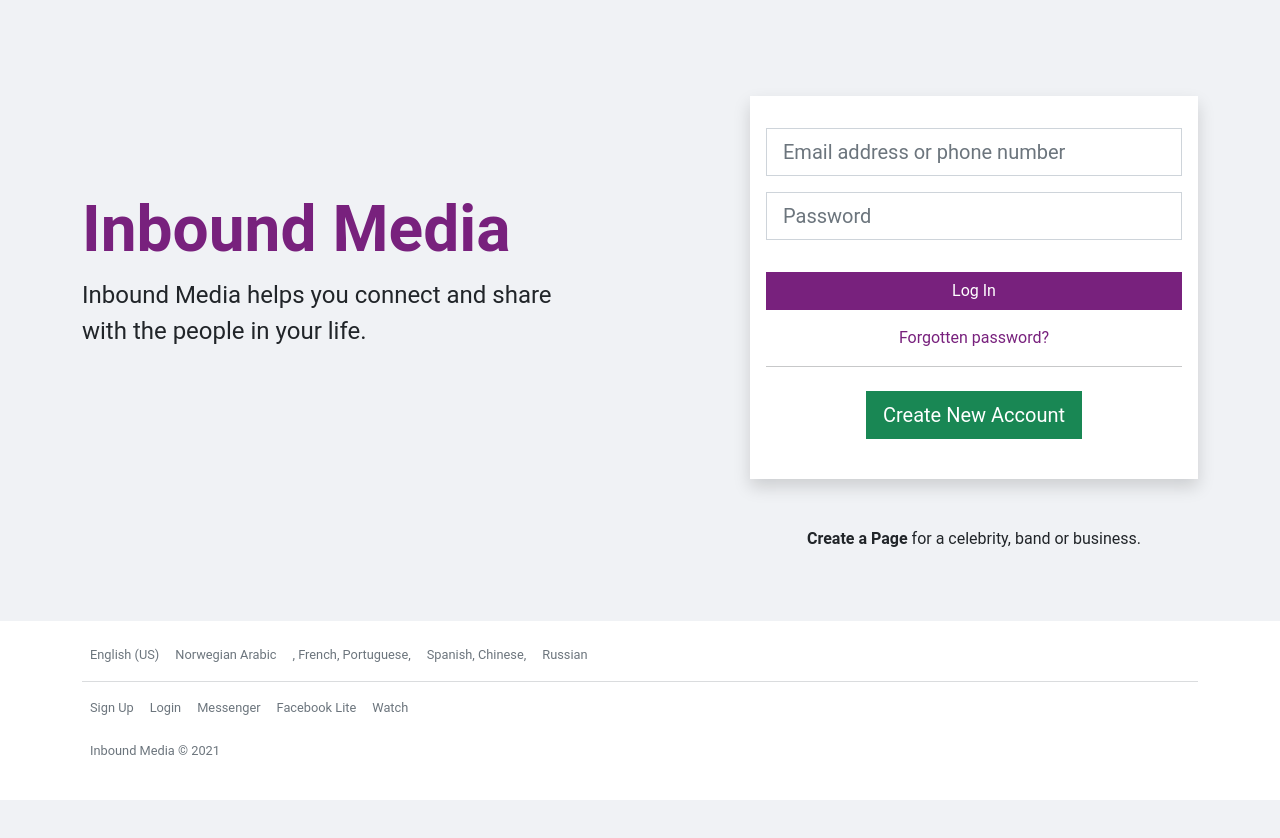
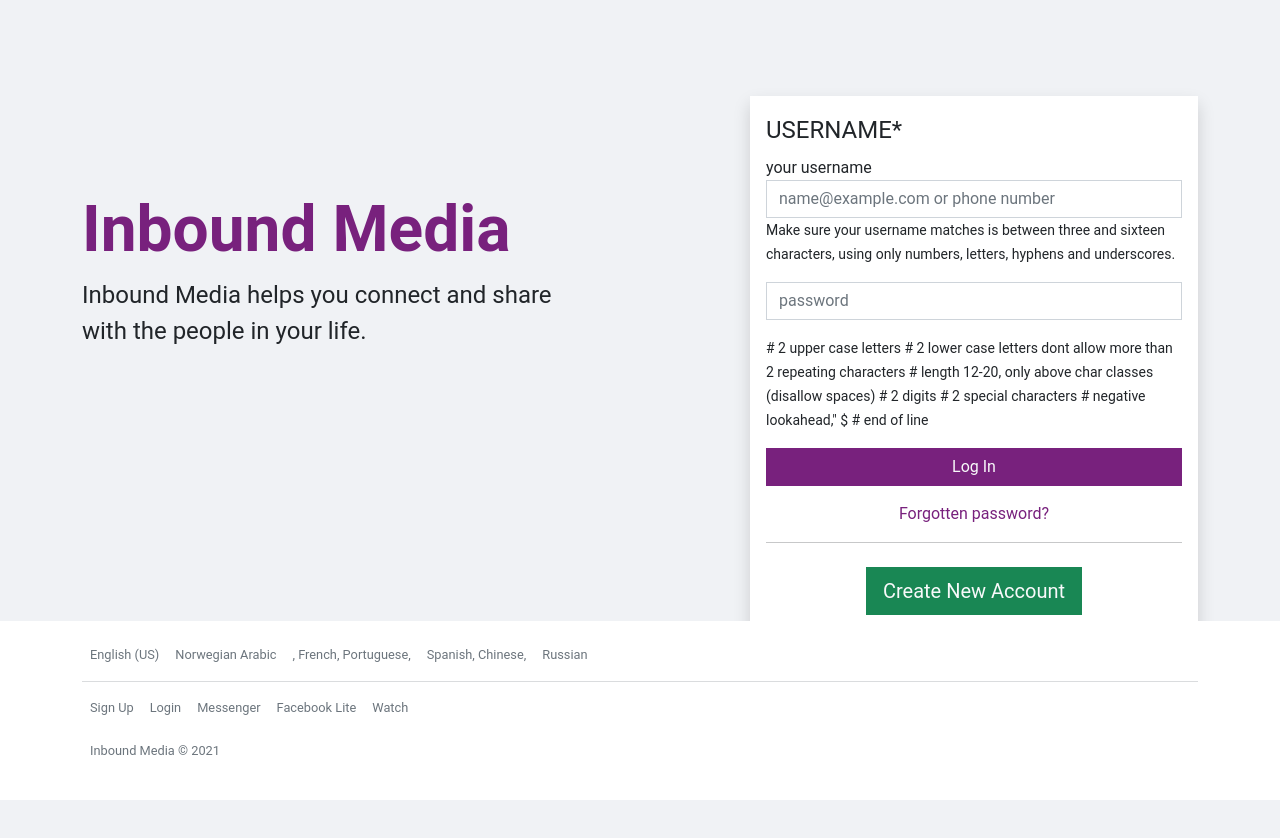
Before and after one commit to Ousman37/css-frameworks_CA, a website: page index.html in a window 1280 px wide. Before the commit the page ends 800 px from the top, so only its background shows below. Drawn offline with nearby package versions, Linux system fonts and the light colour scheme.

Commit message:
adding html validation HTML

```diff
--- a/index.html
+++ b/index.html
@@ -25,18 +25,44 @@
       <!-- !login form -->
       <!-- !first was form tag -->
       <div class="bg-white shadow rounded p-3 input-group-lg">
-        <input type="email" class="form-control my-3" placeholder="Email address or phone number" />
-        <input type="password" class="form-control my-3" placeholder="Password" />
-        <a href="/feed.html"><button class="btn btn-primary w-100 my-3">Log In</button></a>
-        <a href="#" class="text-decoration-none text-center">
-          <p>Forgotten password?</p>
-        </a>
+
+
+  <fieldset>
+  <form method="post" class="contact-from form" id="search-dummy">
+    <legend> USERNAME* </legend>
+    <label for="regex1">your username</label>
+    <input type="text" class="form-control" id="regex1" aria-describedby="regex1help" pattern="^[a-z0-9_-]{3,16}$" required
+      placeholder="name@example.com or phone number"
+      title="3-16 character username containing only lowercase letters, numbers, underscore and hyphen" />
+
+    <small class="alert-danger" id="regex1help">Make sure your username matches is between three and sixteen
+      characters, using only numbers, letters, hyphens and
+      underscores.</small>
+
+      <div class="form-group">
+          <input type="password" class="form-control my-3"  id="regex2" aria-describedby="regex1help" pattern="^[A-Za-z0-9!@#$%^&*()\-_=+{};:, !>.>]${12,20})
+        (?=(?:.*[a-z]){2,}) (?=(?:.*\d){2,})" placeholder="password" required>
+
+        <small class="alert-danger" id="regex1help"> # 2 upper case letters # 2 lower case letters dont allow
+          more than 2 repeating characters # length 12-20, only above char classes (disallow spaces) # 2 digits # 2
+          special characters # negative lookahead," $ # end of line</small>
+
+
+          <a href="/feed.html"><button class="btn btn-primary w-100 my-3 text-light">Log In</button></a>
+          <a href="#" class="text-decoration-none text-center">
+            <p>Forgotten password?</p>
+          </a>
+
+      </div>
+
         <!-- !create form -->
         <hr />
         <div class="text-center my-4">
-          <button class="btn btn-success btn-lg" type="button" data-bs-toggle="modal"
+          <button class="btn btn-success btn-lg text-light" type="button" data-bs-toggle="modal"
             data-bs-target="#createModal">Create New Account</button>
         </div>
+        </fieldset>
+        </form>
         <!-- create modal -->
         <div class="modal fade" id="createModal" tabindex="-1" aria-labelledby="createModalLabel" aria-hidden="true">
           <div class="modal-dialog modal-dialog-centered">
@@ -49,6 +75,7 @@
                 </div>
                 <button type="button" class="btn-close" data-bs-dismiss="modal" aria-label="Close"></button>
               </div>
+
               <!-- !body -->
               <div class="modal-body">
                 <form>
```
